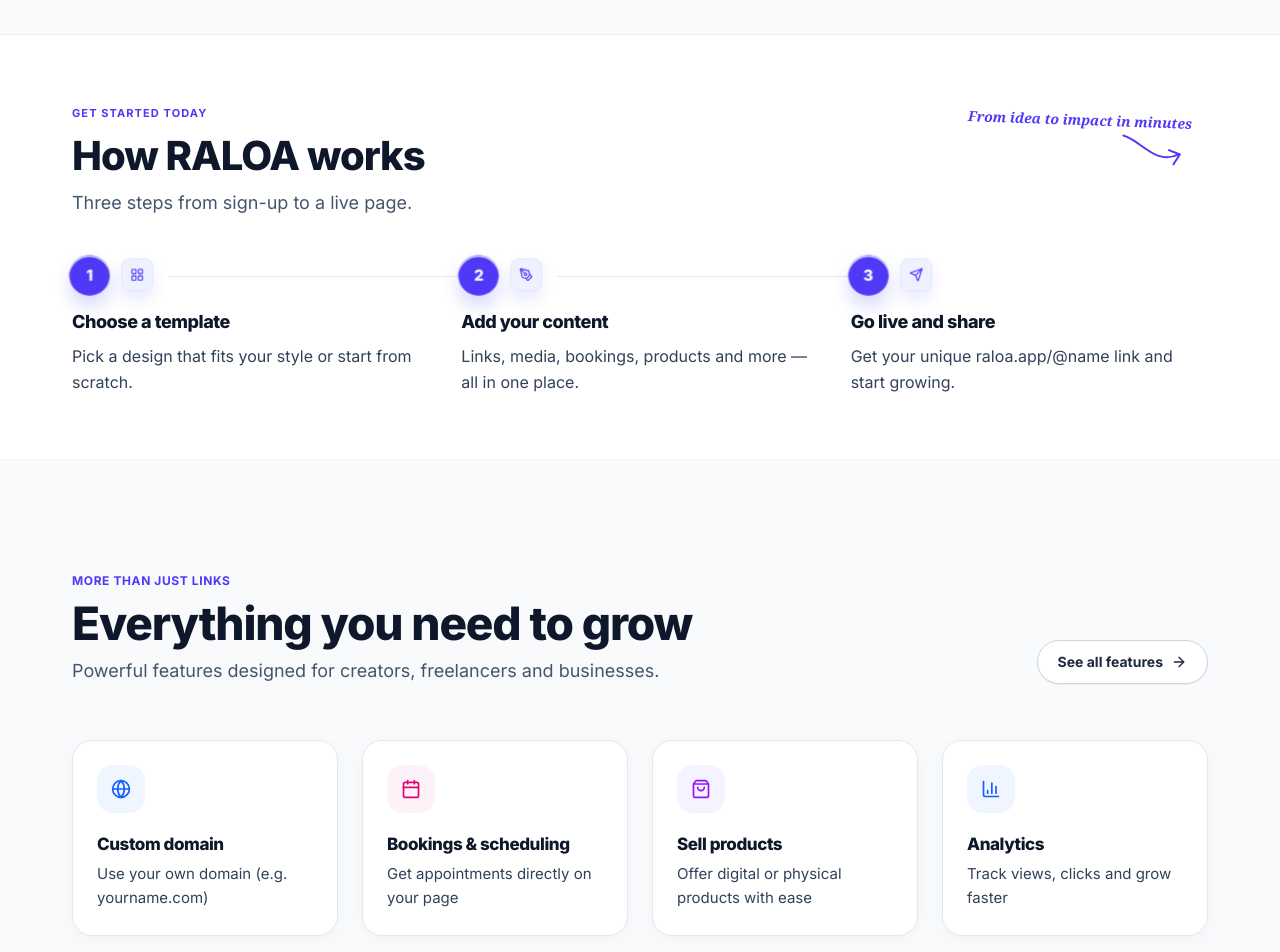
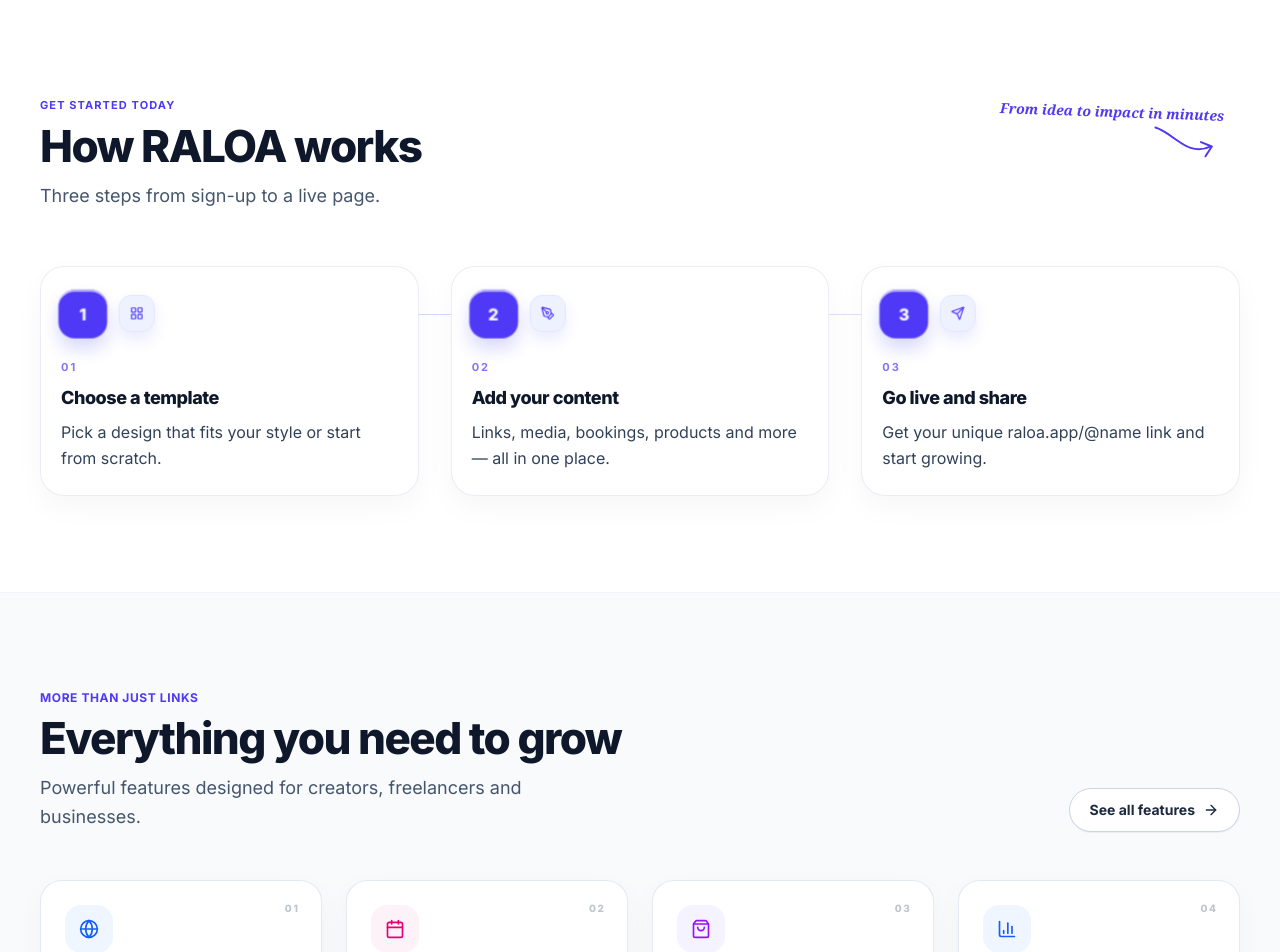
Before and after one commit to samirmagdy/raloa-design-first-mini-sites, a React (Vite) app: page / in a window 1280 px wide. Shown: the part 1920-2872 px from the top of the page. Built offline with nearby package versions, Linux system fonts and the light colour scheme; no server answers.

Commit message:
refactor: enhance component layouts and spacing with new CSS utility classes for depth effects

```diff
--- a/src/components/FeatureGrid.tsx
+++ b/src/components/FeatureGrid.tsx
@@ -45,19 +45,19 @@ export const FeatureGrid: React.FC<FeatureGridProps> = ({ locale, onExploreFeatu
   };
 
   return (
-    <section id="features" className="py-12 sm:py-18 md:py-28 bg-surface-alt dark:bg-slate-900/60 border-b border-slate-200/80 dark:border-slate-800 transition-colors duration-200">
-      <div className="max-w-[1200px] mx-auto px-4 sm:px-6 lg:px-8">
+    <section id="features" className="py-16 sm:py-20 md:py-24 bg-surface-alt dark:bg-slate-900/60 border-b border-slate-200/80 dark:border-slate-800 transition-colors duration-200">
+      <div className="max-w-[1280px] mx-auto px-5 sm:px-7 lg:px-10">
 
         {/* Header */}
-        <div className="flex flex-col md:flex-row md:items-end justify-between mb-9 sm:mb-14 gap-5 sm:gap-6">
-          <div className="max-w-[640px]">
+        <div className="flex flex-col md:flex-row md:items-end justify-between mb-10 md:mb-12 gap-5 sm:gap-6">
+          <div className="max-w-[650px]">
             <span className="text-[12px] font-bold uppercase tracking-wider text-indigo-600 dark:text-indigo-400 block mb-2">
               {t.eyebrow}
             </span>
-            <h2 className="text-[32px] sm:text-[40px] md:text-[46px] font-extrabold text-ink dark:text-white tracking-tight leading-[1.1]">
+            <h2 className="text-[32px] sm:text-[40px] md:text-[44px] font-extrabold text-ink dark:text-white tracking-[-0.035em] leading-[1.05]">
               {t.headline}
             </h2>
-            <p className="text-[16px] sm:text-[18px] text-slate-600 dark:text-slate-300 mt-2 font-normal">
+            <p className="text-[16px] sm:text-[18px] text-slate-600 dark:text-slate-300 mt-3 font-normal leading-relaxed max-w-[560px]">
               {t.subheadline}
             </p>
           </div>
@@ -72,14 +72,16 @@ export const FeatureGrid: React.FC<FeatureGridProps> = ({ locale, onExploreFeatu
         </div>
 
         {/* 8-Card Grid (4x2 on desktop, 2x4 on tablet, 1x8 on mobile) */}
-        <div className="grid grid-cols-2 sm:grid-cols-2 lg:grid-cols-4 gap-3 sm:gap-6">
-          {featuresList.map((item) => (
+        <div className="grid grid-cols-2 sm:grid-cols-2 lg:grid-cols-4 gap-4 sm:gap-5 lg:gap-6">
+          {featuresList.map((item, index) => (
             <div
               key={item.id}
-              className="bg-white dark:bg-slate-900 rounded-[20px] p-4 sm:p-6 border border-slate-200 dark:border-slate-800 shadow-[0_4px_16px_rgba(15,23,42,0.03)] dark:shadow-[0_4px_16px_rgba(0,0,0,0.3)] hover:shadow-[0_12px_28px_rgba(15,23,42,0.08)] dark:hover:shadow-[0_12px_28px_rgba(0,0,0,0.5)] transition-all duration-300 group hover:-translate-y-1"
+              className="raloa-feature-depth group relative overflow-hidden rounded-[1.35rem] bg-white dark:bg-slate-900 p-4 sm:p-6 border border-slate-200/90 dark:border-slate-800 shadow-[0_10px_28px_rgba(15,23,42,0.035)] dark:shadow-[0_10px_28px_rgba(0,0,0,0.28)] transition-all duration-300"
+              style={{ '--feature-index': index } as React.CSSProperties}
             >
+              <span className="raloa-feature-index" aria-hidden="true">{String(index + 1).padStart(2, '0')}</span>
               <div
-                className="w-10 h-10 sm:w-12 sm:h-12 rounded-2xl flex items-center justify-center mb-3 sm:mb-5 transition-transform group-hover:scale-110 duration-200"
+                className="relative z-10 w-10 h-10 sm:w-12 sm:h-12 rounded-2xl flex items-center justify-center mb-4 sm:mb-6 transition-transform group-hover:scale-105 duration-200"
                 style={{ backgroundColor: item.bgColor }}
               >
                 {renderIcon(item.icon)}
--- a/src/components/HowItWorks.tsx
+++ b/src/components/HowItWorks.tsx
@@ -19,19 +19,21 @@ export const HowItWorks: React.FC<HowItWorksProps> = ({ locale }) => {
   return (
     <section
       id="how-it-works"
-      className="py-12 sm:py-14 md:py-16 bg-white dark:bg-slate-950 border-b border-slate-100 dark:border-slate-800/80 relative overflow-hidden transition-colors duration-200"
+      className="py-16 sm:py-20 md:py-24 bg-white dark:bg-slate-950 border-b border-slate-100 dark:border-slate-800/80 relative overflow-hidden transition-colors duration-200"
     >
-      <div className="max-w-[1200px] mx-auto px-4 sm:px-6 lg:px-8">
-        <div className="relative mb-8 md:mb-10">
+      <div className="max-w-[1280px] mx-auto px-5 sm:px-7 lg:px-10">
+        <div className="relative mb-12 md:mb-14 flex items-end justify-between gap-8">
+          <div className="max-w-[650px]">
           <span className="text-[11px] font-bold uppercase tracking-widest text-indigo-600 dark:text-indigo-400">
             {t.eyebrow}
           </span>
-          <h2 className="mt-2 text-[30px] sm:text-[36px] md:text-[40px] font-extrabold text-ink dark:text-white tracking-tight leading-tight">
+          <h2 className="mt-2 text-[32px] sm:text-[38px] md:text-[44px] font-extrabold text-ink dark:text-white tracking-[-0.035em] leading-[1.05]">
             {t.headline}
           </h2>
-          <p className="text-[16px] sm:text-[18px] text-slate-600 dark:text-slate-300 mt-2">
+          <p className="text-[16px] sm:text-[18px] text-slate-600 dark:text-slate-300 mt-3 leading-relaxed max-w-[520px]">
             {t.subheadline}
           </p>
+          </div>
 
           <div className="hidden lg:block absolute right-4 top-2 text-indigo-600 dark:text-indigo-400 rotate-2 pointer-events-none">
             <span className="font-serif italic font-bold text-[14px]">{t.doodleText}</span>
@@ -42,22 +44,20 @@ export const HowItWorks: React.FC<HowItWorksProps> = ({ locale }) => {
           </div>
         </div>
 
-        <div className="relative grid grid-cols-1 md:grid-cols-3 gap-8 md:gap-8">
+        <div className="relative grid grid-cols-1 md:grid-cols-3 gap-5 md:gap-8">
+          <div className="raloa-process-line hidden md:block" aria-hidden="true" />
           {steps.map((step) => (
-            <article key={step.number} className="raloa-step-depth relative z-10 bg-white dark:bg-slate-950 md:bg-transparent md:dark:bg-transparent">
-              {step.number < steps.length && (
-                <div
-                  className="hidden md:block absolute top-5 left-24 right-[-3.25rem] h-px bg-slate-200 dark:bg-slate-800"
-                  aria-hidden="true"
-                />
-              )}
-              <div className="raloa-step-markers flex items-center gap-3 mb-3">
-                <span className="relative z-10 w-10 h-10 rounded-full bg-indigo-600 text-white flex items-center justify-center text-[15px] font-extrabold shadow-md ring-3 ring-white dark:ring-slate-950">
+            <article key={step.number} className="raloa-step-depth raloa-step-panel relative z-10 rounded-[1.5rem] px-4 py-5 md:px-5 md:py-6 bg-white dark:bg-slate-950">
+              <div className="raloa-step-markers flex items-center gap-3 mb-5">
+                <span className="relative z-10 flex h-12 w-12 items-center justify-center rounded-2xl bg-indigo-600 text-white text-[16px] font-extrabold ring-8 ring-white dark:ring-slate-950">
                   {step.number}
                 </span>
-                <span className="relative z-10 w-8 h-8 rounded-lg bg-indigo-50 dark:bg-indigo-950/50 text-indigo-600 dark:text-indigo-400 flex items-center justify-center border border-indigo-100 dark:border-indigo-800">
+                <span className="relative z-10 flex h-9 w-9 items-center justify-center rounded-xl bg-indigo-50 dark:bg-indigo-950/50 text-indigo-600 dark:text-indigo-400 border border-indigo-100 dark:border-indigo-800">
                   {React.cloneElement(step.icon, { className: 'w-3.5 h-3.5' })}
                 </span>
+              </div>
+              <div className="mb-2 text-[11px] font-bold uppercase tracking-[0.18em] text-indigo-600/70 dark:text-indigo-400/70">
+                {String(step.number).padStart(2, '0')}
               </div>
               <h3 className="font-extrabold text-[18px] text-ink dark:text-white tracking-tight mb-2">
                 {step.title}
--- a/src/components/TemplateGallery.tsx
+++ b/src/components/TemplateGallery.tsx
@@ -83,12 +83,12 @@ export const TemplateGallery: React.FC<TemplateGalleryProps> = ({
   };
 
   return (
-    <section id="templates" className="py-14 sm:py-18 md:py-28 bg-surface-alt dark:bg-slate-900/60 border-b border-slate-200/80 dark:border-slate-800 transition-colors duration-200">
-      <div className="max-w-[1200px] mx-auto px-4 sm:px-6 lg:px-8">
+    <section id="templates" className="py-16 sm:py-20 md:py-24 bg-surface-alt dark:bg-slate-900/60 border-b border-slate-200/80 dark:border-slate-800 transition-colors duration-200">
+      <div className="max-w-[1280px] mx-auto px-5 sm:px-7 lg:px-10">
 
         {/* Section Header */}
-        <div className="flex flex-col md:flex-row md:items-end justify-between mb-12 gap-6">
-          <div className="max-w-[640px]">
+        <div className="flex flex-col md:flex-row md:items-end justify-between mb-9 md:mb-10 gap-5">
+          <div className="max-w-[600px]">
             <span className="text-[12px] font-bold uppercase tracking-wider text-indigo-600 dark:text-indigo-400 block mb-2">
               {t.eyebrow}
             </span>
--- a/src/index.css
+++ b/src/index.css
@@ -244,8 +244,32 @@ section[id] {
   transition: transform 220ms cubic-bezier(0.2, 0, 0, 1);
 }
 
+.raloa-process-line {
+  position: absolute;
+  z-index: 0;
+  top: 3rem;
+  left: 8%;
+  right: 8%;
+  height: 1px;
+  background: linear-gradient(90deg, transparent, rgba(99, 102, 241, 0.28) 12%, rgba(99, 102, 241, 0.18) 88%, transparent);
+}
+
+.raloa-step-panel {
+  border: 1px solid rgba(226, 232, 240, 0.72);
+  box-shadow: 0 12px 30px rgba(15, 23, 42, 0.035);
+}
+
+.dark .raloa-step-panel {
+  border-color: rgba(51, 65, 85, 0.72);
+  box-shadow: 0 16px 32px rgba(0, 0, 0, 0.18);
+}
+
 .raloa-step-depth:hover {
   transform: perspective(900px) rotateX(1deg) translateZ(8px);
+}
+
+.raloa-step-depth:hover .raloa-step-markers > span:first-child {
+  box-shadow: 0 14px 26px rgba(91, 92, 246, 0.32), 0 2px 0 rgba(255, 255, 255, 0.7) inset;
 }
 
 .raloa-step-markers {
@@ -260,6 +284,47 @@ section[id] {
 .raloa-step-markers > span:nth-child(2) {
   box-shadow: 0 8px 14px rgba(91, 92, 246, 0.12);
   transform: translateZ(22px) rotateY(-8deg);
+}
+
+.raloa-feature-depth {
+  perspective: 1000px;
+  transform-style: preserve-3d;
+}
+
+.raloa-feature-depth::before {
+  content: '';
+  position: absolute;
+  inset: 0;
+  background: radial-gradient(circle at 100% 0%, rgba(99, 102, 241, 0.09), transparent 42%);
+  opacity: 0;
+  transition: opacity 220ms ease;
+  pointer-events: none;
+}
+
+.raloa-feature-depth:hover,
+.raloa-feature-depth:focus-within {
+  transform: perspective(1000px) rotateX(1deg) translateZ(8px) translateY(-4px);
+  border-color: rgba(129, 140, 248, 0.42);
+  box-shadow: 0 18px 38px rgba(15, 23, 42, 0.1);
+}
+
+.raloa-feature-depth:hover::before,
+.raloa-feature-depth:focus-within::before {
+  opacity: 1;
+}
+
+.raloa-feature-index {
+  position: absolute;
+  top: 1.25rem;
+  inset-inline-end: 1.35rem;
+  color: rgba(100, 116, 139, 0.42);
+  font-size: 0.625rem;
+  font-weight: 800;
+  letter-spacing: 0.16em;
+}
+
+.dark .raloa-feature-index {
+  color: rgba(148, 163, 184, 0.35);
 }
 
 .raloa-plan-depth {
@@ -333,6 +398,7 @@ section[id] {
 @media (prefers-reduced-motion: reduce) {
   .raloa-depth-card,
   .raloa-step-depth,
+  .raloa-feature-depth,
   .raloa-plan-depth,
   .raloa-testimonial-depth,
   .raloa-cta-depth,
```
